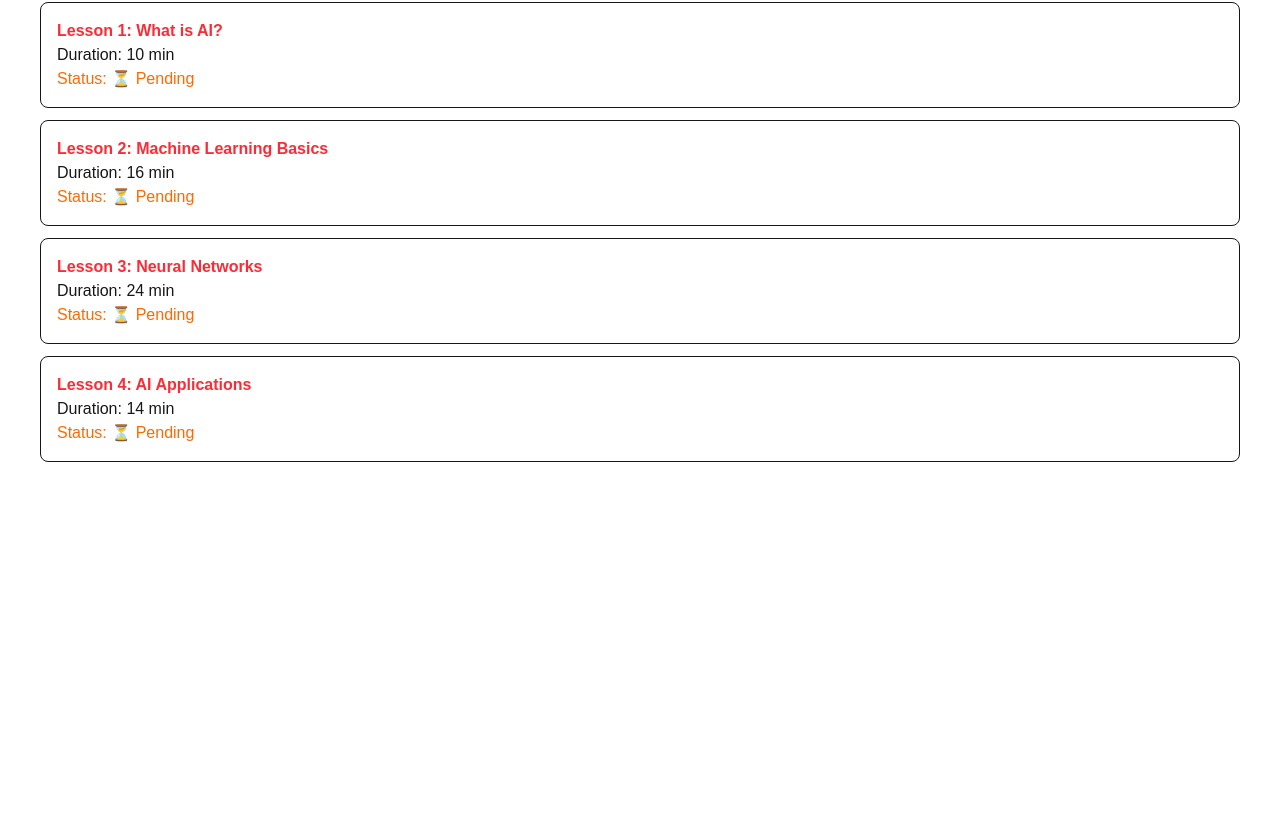
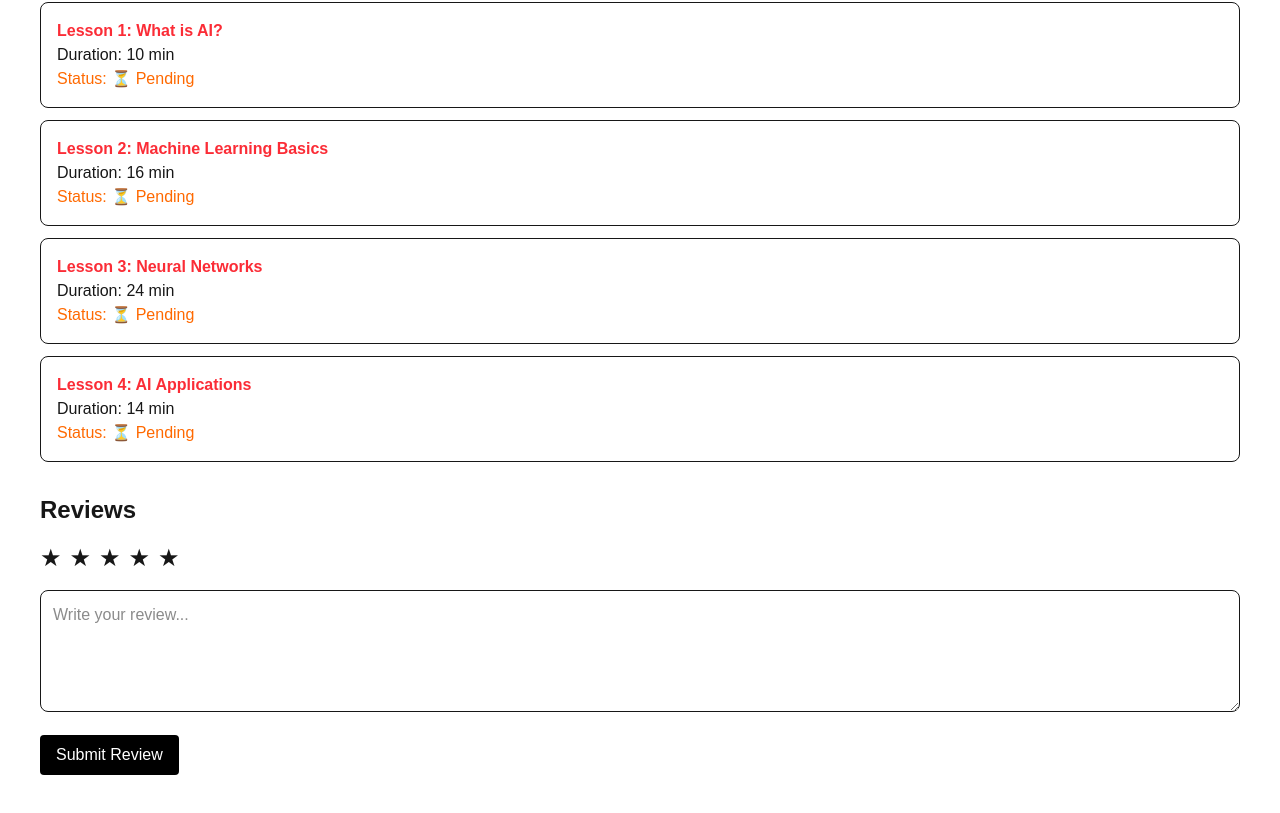
Before and after one commit to Ameen777pt/ai-lms, a Next.js app: page /courses/ai-for-beginners in a window 1280 px wide. Shown: the part 431-1244 px from the top of the page. Before the commit the page ends 933 px from the top, so only its background shows below. Built offline with nearby package versions, Linux system fonts and the light colour scheme.

Commit message:
Add course reviews and ratings

```diff
--- a/src/app/courses/[slug]/page.tsx
+++ b/src/app/courses/[slug]/page.tsx
@@ -3,6 +3,7 @@ import CourseContent from "@/components/CourseContent";
 import { courses } from "@/data/courses";
 import EnrollButton from "@/components/EnrollButton";
 import CertificateButton from "@/components/CertificateButton";
+import CourseReviews from "@/components/CourseReviews";
 
 
 export default async function CoursePage({
@@ -46,6 +47,9 @@ export default async function CoursePage({
   courseSlug={course.slug}
   courseTitle={course.title}
 />
+<CourseReviews
+  courseSlug={course.slug}
+/>
 
 
 
--- /dev/null
+++ b/src/components/CourseReviews.tsx
@@ -0,0 +1,140 @@
+"use client";
+
+import {
+  useEffect,
+  useState,
+} from "react";
+
+export default function CourseReviews({
+  courseSlug,
+}: {
+  courseSlug: string;
+}) {
+  const [review, setReview] =
+    useState("");
+    useEffect(() => {
+  const savedReviews =
+    JSON.parse(
+      localStorage.getItem(
+        `reviews_${courseSlug}`
+      ) || "[]"
+    );
+
+  setReviews(savedReviews);
+}, [courseSlug]);
+    const submitReview = () => {
+        if (!review.trim()) {
+  alert(
+    "Please write a review"
+  );
+  return;
+}
+  const userName =
+    localStorage.getItem(
+      "userName"
+    ) || "Student";
+
+  const existingReviews =
+    JSON.parse(
+      localStorage.getItem(
+        `reviews_${courseSlug}`
+      ) || "[]"
+    );
+
+  const newReview = {
+    userName,
+    rating,
+    review,
+  };
+
+  localStorage.setItem(
+    `reviews_${courseSlug}`,
+    JSON.stringify([
+      ...existingReviews,
+      newReview,
+    ])
+  );
+  setReviews([
+  ...existingReviews,
+  newReview,
+]);
+
+  setReview("");
+  setRating(5);
+};
+    const [rating, setRating] =
+  useState(5);
+  const [reviews, setReviews] =
+  useState<
+    {
+      userName: string;
+      rating: number;
+      review: string;
+    }[]
+  >([]);
+
+  return (
+    <div className="mt-8">
+      <h2 className="text-2xl font-bold">
+        Reviews
+      </h2>
+      <div className="mt-4 flex gap-2">
+  {[1, 2, 3, 4, 5].map((star) => (
+    <button
+      key={star}
+      type="button"
+      onClick={() =>
+        setRating(star)
+      }
+      className="text-2xl"
+    >
+      {star <= rating
+        ? "★"
+        : "☆"}
+    </button>
+  ))}
+</div>
+
+      <textarea
+        value={review}
+        onChange={(e) =>
+          setReview(e.target.value)
+        }
+        placeholder="Write your review..."
+        className="border rounded-lg p-3 w-full mt-4"
+        rows={4}
+      />
+
+    <button
+  onClick={submitReview}
+  className="mt-4 bg-black text-white px-4 py-2 rounded"
+>
+  Submit Review
+</button>
+<div className="mt-8">
+  {reviews.map(
+    (reviewItem, index) => (
+      <div
+        key={index}
+        className="border rounded-lg p-4 mb-4"
+      >
+        <p className="font-semibold">
+          {reviewItem.userName}
+        </p>
+
+        <p>
+          {"★".repeat(
+            reviewItem.rating
+          )}
+        </p>
+
+        <p className="mt-2">
+          {reviewItem.review}
+        </p>
+      </div>
+    )
+  )}
+</div>
+    </div>
+  );
+}
```
